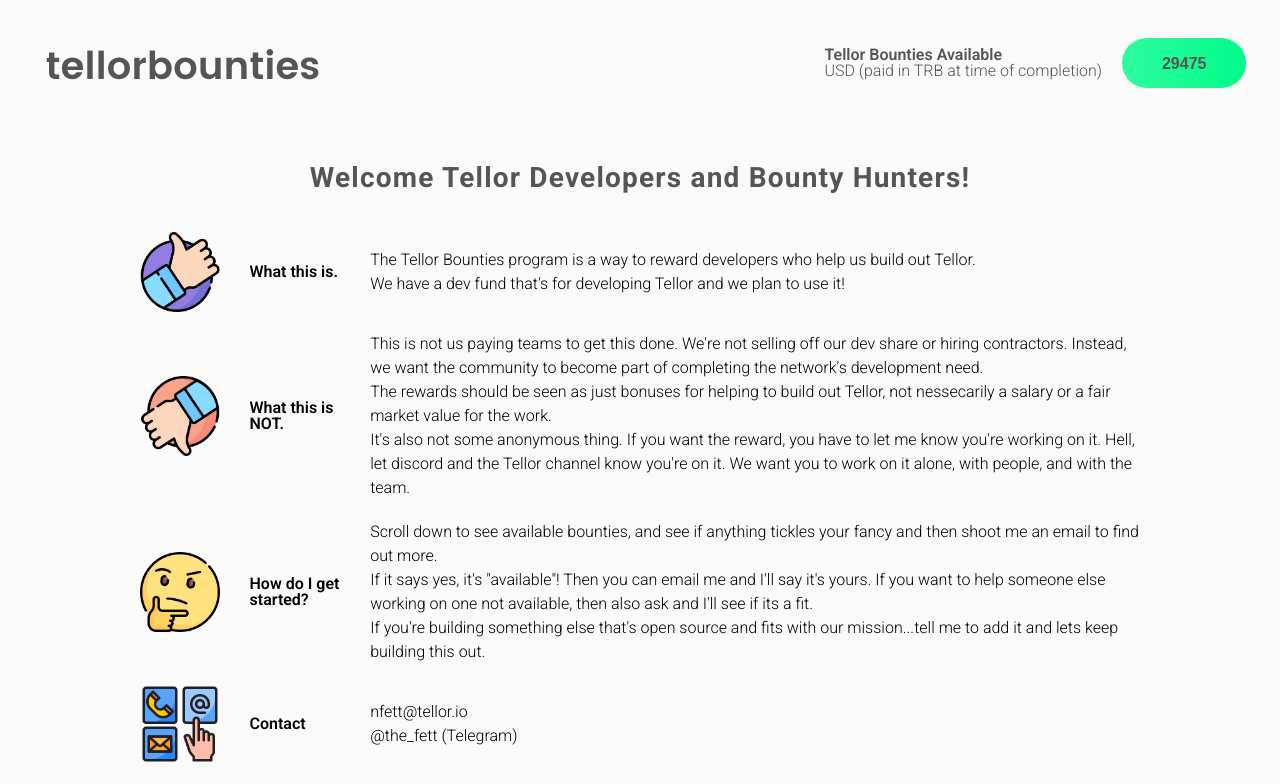
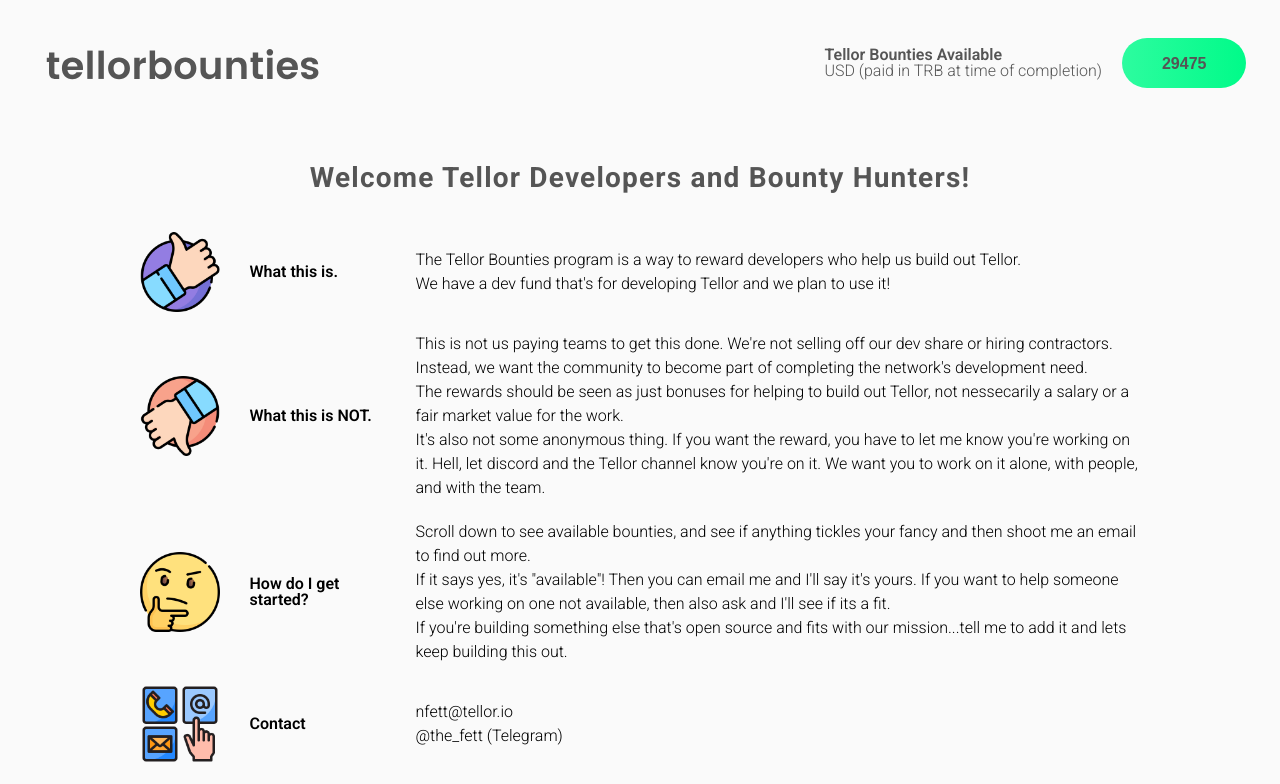
Before and after one commit to tellor-io/bounties, a React (Create React App) app in the folder tellorbounties/: page / in a window 1280 px wide. Shown: the top 784 px of the page. Built offline with nearby package versions, Linux system fonts and the light colour scheme.

Commit message:
updates disclaimer icon

```diff
--- a/tellorbounties/src/components/Welcome.js
+++ b/tellorbounties/src/components/Welcome.js
@@ -3,7 +3,7 @@
 import NegativeVote from "../assets/negative-vote.png";
 import Thinking from "../assets/thinking.png";
 import Contact from "../assets/communicate.png";
-import Disclaimer from "../assets/warning.png";
+import Disclaimer from "../assets/alert.png";
 
 function Welcome() {
   return (
--- a/tellorbounties/src/style/index.scss
+++ b/tellorbounties/src/style/index.scss
@@ -198,12 +198,12 @@
   h3 {
     font-weight: 600;
     margin: 0% 3%;
-    flex: 0.1;
+    flex: 0.15;
   }
   p {
     @include sixteenpxfont();
     font-weight: 300;
-    flex: 0.85;
+    flex: 0.8;
   }
 }
 
```
Also changed, not shown: tellorbounties/src/assets/alert.png (added), tellorbounties/src/assets/warning.png (deleted).
